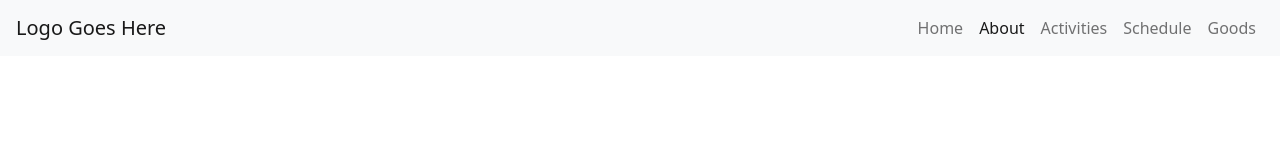
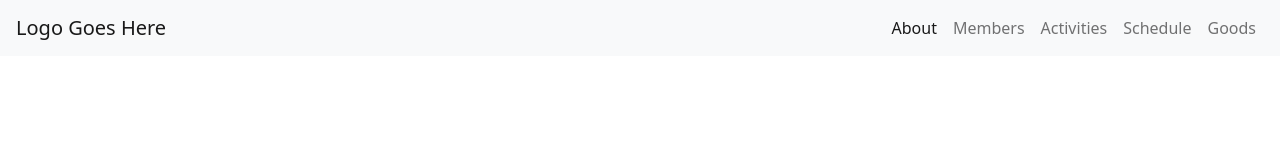
Before and after one commit to Kayn-Pleiades/cute-website, a React (Create React App) app: page /about in a window 1280 px wide. Shown: the top 160 px of the page. Built offline with nearby package versions, Linux system fonts and the light colour scheme.

Commit message:
added members page

```diff
--- a/src/App.js
+++ b/src/App.js
@@ -6,6 +6,7 @@ import About from './pages/about';
 import Activities from './pages/activities';
 import Schedule from './pages/schedule';
 import Goods from './pages/goods';
+import Members from './pages/members';
 
 function App() {
   return (
@@ -14,6 +15,7 @@ function App() {
           <Route exact path="/" component={Cover} />
           <Route exact path="/home" component={Home} />
           <Route exact path="/about" component={About} />
+          <Route exact path="/members" component={Members} />
           <Route exact path="/activities" component={Activities} />
           <Route exact path="/schedule" component={Schedule} />
           <Route exact path="/goods" component={Goods} />
--- a/src/components/navbar/index.js
+++ b/src/components/navbar/index.js
@@ -15,20 +15,20 @@ function Navbar() {
                 <ul className="navbar-nav justify-content-end" style={{ width: "100%" }}>
                     <li className="nav-item">
                         <Link
-                            to="/home"
-                            className={
-                                window.location.pathname === "/home" ? "nav-link active" : "nav-link"}
-                        >
-                            Home
-                        </Link>
-                    </li>
-                    <li className="nav-item">
-                        <Link
                             to="/about"
                             className={
                                 window.location.pathname === "/about" ? "nav-link active" : "nav-link"}
                         >
                             About
+                        </Link>
+                    </li>
+                    <li className="nav-item">
+                        <Link
+                            to="/members"
+                            className={
+                                window.location.pathname === "/members" ? "nav-link active" : "nav-link"}
+                        >
+                            Members
                         </Link>
                     </li>
                     <li className="nav-item">
--- /dev/null
+++ b/src/pages/members.js
@@ -0,0 +1,12 @@
+import React from "react";
+import Navbar from "../components/navbar";
+
+function Members() {
+    return (
+        <div>
+            <Navbar />
+        </div>
+    );
+}
+
+export default Members;
```
